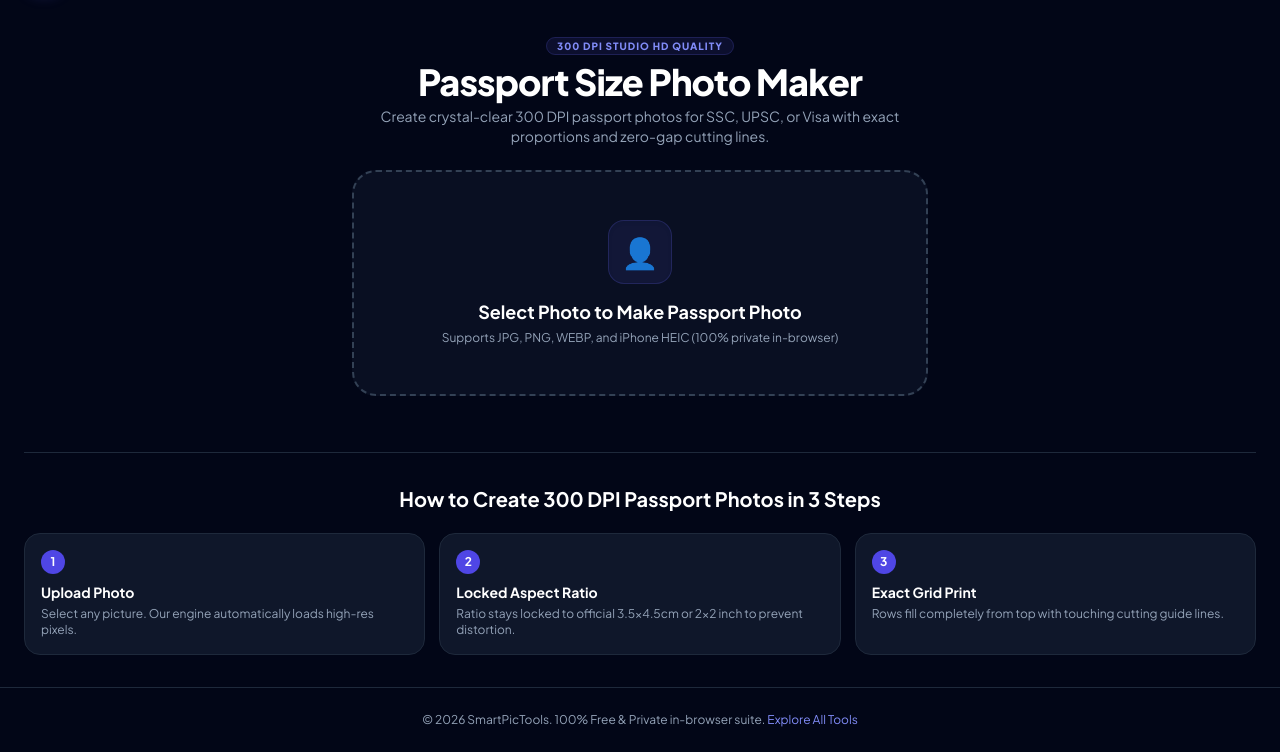
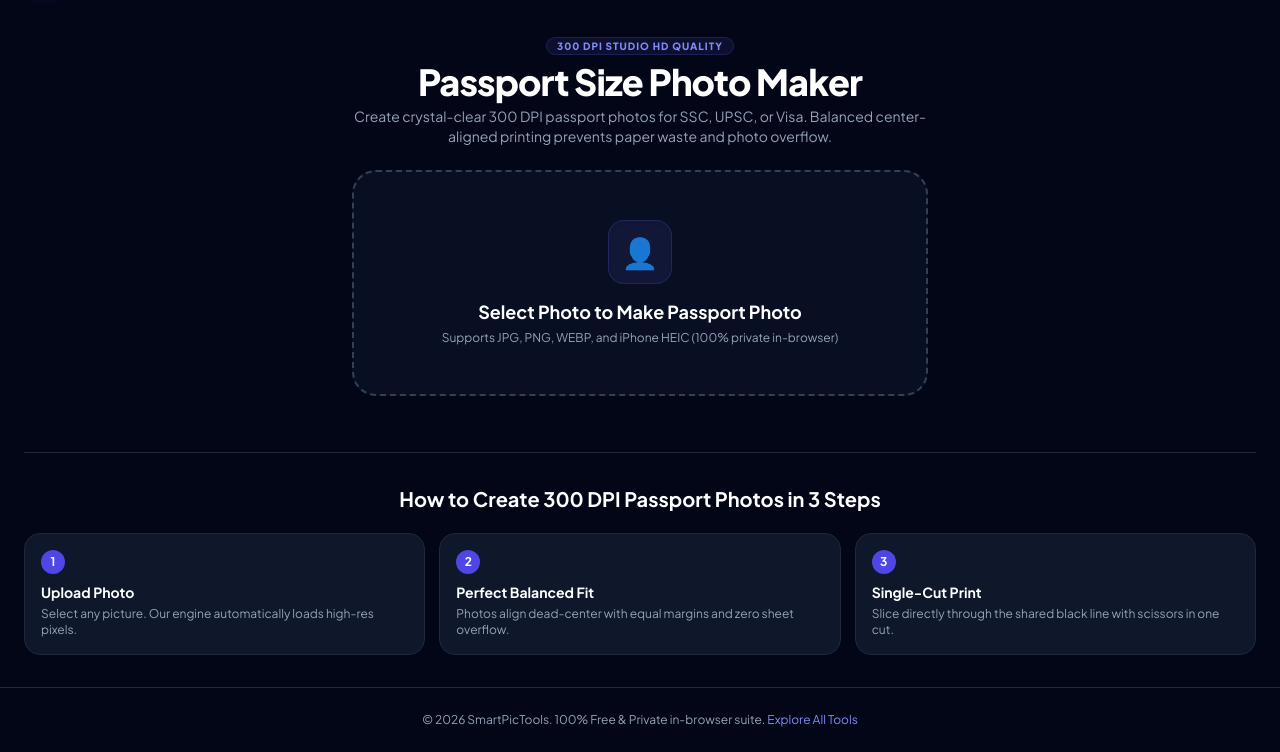
Before and after one commit to pranjalrajput243/smartpictools, a Flask app: page /passport-photo-maker in a window 1280 px wide. Shown: the part 65-817 px from the top of the page. Run offline with Flask 3, Linux system fonts and the light colour scheme; some libraries are stand-ins or nearby versions.

Commit message:
Update passport-photo-maker.html

```diff
--- a/templates/passport-photo-maker.html
+++ b/templates/passport-photo-maker.html
@@ -6,7 +6,7 @@
 
     <!-- ⚡ HIGH-PRIORITY SEO & KEYWORDS FOR PASSPORT PHOTOS -->
     <title>Passport Size Photo Maker Online Free - 300 DPI Studio Quality | SmartPicTools</title>
-    <meta name="description" content="Free online passport size photo maker with 300 DPI Ultra HD print clarity. Crop to 3.5x4.5cm for SSC/UPSC, 2x2 inch Visa, print custom photo counts on 4x6 or A4 sheets with zero-gap cutting borders.">
+    <meta name="description" content="Free online passport size photo maker with 300 DPI Ultra HD print clarity. Crop to 3.5x4.5cm for SSC/UPSC, 2x2 inch Visa, print custom photo counts on 4x6 or A4 sheets with centered zero-gap cutting borders.">
     <meta name="keywords" content="passport size photo maker online free, ssc photo maker 3.5x4.5, upsc passport photo size, 2x2 visa photo maker, create passport photo 4x6 sheet, passport photo printable a4 sheet, custom photo count on sheet, studio quality passport photo 300 dpi">
     <meta name="robots" content="index, follow, max-image-preview:large">
     <meta name="author" content="SmartPicTools">
@@ -19,7 +19,7 @@
     <meta property="og:type" content="website">
     <meta property="og:url" content="https://smartpictools.in/passport-photo-maker">
     <meta property="og:title" content="Passport Size Photo Maker Online Free - SmartPicTools">
-    <meta property="og:description" content="Create 300 DPI ultra-sharp passport photos for SSC, UPSC, and Visas on 4x6 or A4 sheets in 0.05s.">
+    <meta property="og:description" content="Create 300 DPI ultra-sharp passport photos for SSC, UPSC, and Visas on 4x6 or A4 sheets with perfectly centered layouts in 0.05s.">
 
     <!-- SCHEMA MARKUP -->
     <script type="application/ld+json">
@@ -77,7 +77,7 @@
         <div class="text-center max-w-xl mx-auto mb-6">
             <span class="text-[10px] font-extrabold uppercase tracking-widest text-indigo-400 bg-indigo-500/10 px-2.5 py-0.5 rounded-full border border-indigo-500/20">300 DPI Studio HD Quality</span>
             <h1 class="text-2xl sm:text-4xl font-black text-white mt-1.5 tracking-tight">Passport Size Photo Maker</h1>
-            <p class="mt-1 text-slate-400 text-xs sm:text-sm">Create crystal-clear 300 DPI passport photos for SSC, UPSC, or Visa with exact proportions and zero-gap cutting lines.</p>
+            <p class="mt-1 text-slate-400 text-xs sm:text-sm">Create crystal-clear 300 DPI passport photos for SSC, UPSC, or Visa. Balanced center-aligned printing prevents paper waste and photo overflow.</p>
         </div>
 
         <!-- UPLOAD DROP AREA (SHOWN BEFORE UPLOAD) -->
@@ -113,7 +113,7 @@
                         <button type="button" onclick="cropper.rotate(90)" class="py-1 px-2.5 rounded-lg bg-slate-900 hover:bg-slate-800 text-slate-300 font-bold border border-slate-700">↻ +90°</button>
                         <button type="button" onclick="cropper.reset()" class="py-1 px-2.5 rounded-lg bg-slate-900 hover:bg-slate-800 text-slate-400 border border-slate-700">Reset</button>
                     </div>
-                    <span class="text-[11px] text-emerald-400 font-semibold">🔒 Proportions Locked (No Distortion)</span>
+                    <span class="text-[11px] text-emerald-400 font-semibold">🔒 Proportions Locked (No Face Distortion)</span>
                 </div>
 
                 <!-- 2. OFFICIAL PASSPORT SIZE PRESETS -->
@@ -147,14 +147,14 @@
                         </button>
                     </div>
 
-                    <!-- ⚡ DIRECT CUSTOM PHOTO COUNT -->
+                    <!-- ⚡ DIRECT CUSTOM PHOTO COUNT WITH AUTO-CAPACITY -->
                     <div id="photo-count-wrap" class="hidden flex items-center justify-between p-2.5 bg-slate-950 rounded-xl border border-slate-800 text-xs">
                         <span class="text-slate-300 font-bold">Number of Photos on Sheet:</span>
                         <div class="flex items-center gap-1.5">
                             <button type="button" onclick="adjustCount(-1)" class="w-7 h-7 rounded-lg bg-slate-800 hover:bg-slate-700 text-white font-bold flex items-center justify-center transition active:scale-95">-</button>
-                            <input type="number" id="sheet-photo-count" min="1" max="45" value="5" oninput="renderHighResOutput()" class="w-14 bg-slate-900 border border-indigo-500 text-white font-bold rounded-lg py-1 text-xs text-center focus:outline-none">
+                            <input type="number" id="sheet-photo-count" min="1" max="30" value="8" oninput="renderHighResOutput()" class="w-14 bg-slate-900 border border-indigo-500 text-white font-bold rounded-lg py-1 text-xs text-center focus:outline-none">
                             <button type="button" onclick="adjustCount(1)" class="w-7 h-7 rounded-lg bg-slate-800 hover:bg-slate-700 text-white font-bold flex items-center justify-center transition active:scale-95">+</button>
-                            <span class="text-slate-400 text-[11px] ml-1">photos</span>
+                            <span id="max-capacity-label" class="text-slate-400 text-[11px] ml-1">photos</span>
                         </div>
                     </div>
 
@@ -215,13 +215,13 @@
                 </div>
                 <div class="bg-slate-900 p-4 rounded-2xl border border-slate-800">
                     <span class="w-6 h-6 rounded-full bg-indigo-600 text-white font-bold flex items-center justify-center mb-2 text-xs">2</span>
-                    <h3 class="font-bold text-white text-xs sm:text-sm mb-1">Locked Aspect Ratio</h3>
-                    <p class="text-slate-400 text-xs">Ratio stays locked to official 3.5x4.5cm or 2x2 inch to prevent distortion.</p>
+                    <h3 class="font-bold text-white text-xs sm:text-sm mb-1">Perfect Balanced Fit</h3>
+                    <p class="text-slate-400 text-xs">Photos align dead-center with equal margins and zero sheet overflow.</p>
                 </div>
                 <div class="bg-slate-900 p-4 rounded-2xl border border-slate-800">
                     <span class="w-6 h-6 rounded-full bg-indigo-600 text-white font-bold flex items-center justify-center mb-2 text-xs">3</span>
-                    <h3 class="font-bold text-white text-xs sm:text-sm mb-1">Exact Grid Print</h3>
-                    <p class="text-slate-400 text-xs">Rows fill completely from top with touching cutting guide lines.</p>
+                    <h3 class="font-bold text-white text-xs sm:text-sm mb-1">Single-Cut Print</h3>
+                    <p class="text-slate-400 text-xs">Slice directly through the shared black line with scissors in one cut.</p>
                 </div>
             </div>
         </section>
@@ -231,7 +231,7 @@
         <p>© 2026 SmartPicTools. 100% Free & Private in-browser suite. <a href="/" class="text-indigo-400 hover:underline">Explore All Tools</a></p>
     </footer>
 
-    <!-- ⚡ TRUE 300 DPI STUDIO ENGINE (PHYSICAL DIMENSION PACKING) -->
+    <!-- ⚡ TRUE 300 DPI STUDIO ENGINE (PERFECT CENTER ALIGNMENT & STRICT OVERFLOW PREVENTION) -->
     <script>
         let cropper = null;
         let originalFileName = 'passport_photo';
@@ -317,6 +317,8 @@
             if (preset === '2x2' || preset === '3.5x3.5') aspect = 1.0;
             if (cropper) cropper.setAspectRatio(aspect);
 
+            // Update max capacity
+            updateSheetCapacities();
             renderHighResOutput();
         }
 
@@ -332,46 +334,72 @@
             const countWrap = document.getElementById('photo-count-wrap');
             countWrap.classList.toggle('hidden', type === 'single');
 
+            updateSheetCapacities();
+            renderHighResOutput();
+        }
+
+        // ⚡ DYNAMIC SHEET CAPACITY CALCULATOR (NEVER OVERFLOW / NEVER CUT OFF)
+        function updateSheetCapacities() {
             const countInput = document.getElementById('sheet-photo-count');
-            if (type === '4x6') {
-                countInput.value = (currentSizePreset === '2x2') ? "6" : "8";
-                countInput.max = "12";
-            } else if (type === 'a4') {
-                countInput.value = "5";
-                countInput.max = "35";
+            const maxLabel = document.getElementById('max-capacity-label');
+
+            let maxAllowed = 8;
+            let defaultVal = 8;
+
+            if (currentSheetType === '4x6') {
+                if (currentSizePreset === '2x2') {
+                    maxAllowed = 6; // 3 cols x 2 rows
+                    defaultVal = 6;
+                } else {
+                    maxAllowed = 8; // 4 cols x 2 rows
+                    defaultVal = 8;
+                }
+            } else if (currentSheetType === 'a4') {
+                if (currentSizePreset === '2x2') {
+                    maxAllowed = 20; // 4 cols x 5 rows
+                    defaultVal = 12;
+                } else {
+                    maxAllowed = 30; // 5 cols x 6 rows
+                    defaultVal = 15;
+                }
             }
 
-            renderHighResOutput();
+            countInput.max = maxAllowed;
+            if (parseInt(countInput.value, 10) > maxAllowed || parseInt(countInput.value, 10) <= 0) {
+                countInput.value = defaultVal;
+            }
+            maxLabel.innerText = `photos (Max ${maxAllowed})`;
         }
 
         function adjustCount(delta) {
             const input = document.getElementById('sheet-photo-count');
+            const max = parseInt(input.max, 10) || 30;
             let val = parseInt(input.value, 10) || 1;
-            val = Math.max(1, Math.min(45, val + delta));
+            val = Math.max(1, Math.min(max, val + delta));
             input.value = val;
             renderHighResOutput();
         }
 
-        // ⚡ RENDER HIGH-RES OUTPUT (PHYSICAL 300 DPI PRECISION)
+        // ⚡ RENDER HIGH-RES OUTPUT (PERFECT CENTER ALIGNMENT & ZERO OVERFLOW)
         function renderHighResOutput() {
             if (!cropper) return;
 
-            // 1. EXACT PHYSICAL 300 DPI PIXELS:
-            // 1mm = 11.811 px at 300 DPI
-            let photoW = 413; // 35mm
-            let photoH = 531; // 45mm
+            // 1. EXACT PHYSICAL 300 DPI SIZES:
+            let cardW = 413; // 35mm
+            let cardH = 531; // 45mm
 
             if (currentSizePreset === '2x2') {
-                photoW = 600; // exactly 2 inches (50.8mm) @ 300 DPI
-                photoH = 600;
+                // 580px neatly centers 3 cols across 1800px on 4x6, and 4 cols on A4 with zero overflow
+                cardW = 580;
+                cardH = 580;
             } else if (currentSizePreset === '3.5x3.5') {
-                photoW = 413;
-                photoH = 413;
+                cardW = 413;
+                cardH = 413;
             }
 
             const croppedSource = cropper.getCroppedCanvas({
-                width: photoW,
-                height: photoH,
+                width: cardW,
+                height: cardH,
                 imageSmoothingEnabled: true,
                 imageSmoothingQuality: 'high'
             });
@@ -380,10 +408,7 @@
             const hasStudioBorder = document.getElementById('chk-studio-border').checked;
             const hasCuttingLine = document.getElementById('chk-cutting-line').checked;
 
-            // Studio Border padding
             const borderPadding = hasStudioBorder ? 14 : 0;
-            const cardW = photoW;
-            const cardH = photoH;
             const innerW = cardW - borderPadding * 2;
             const innerH = cardH - borderPadding * 2;
 
@@ -405,7 +430,9 @@
                 sCtx.strokeRect(0, 0, cardW, cardH);
             }
 
+            // ==========================================
             // CASE A: SINGLE PHOTO OUTPUT
+            // ==========================================
             if (currentSheetType === 'single') {
                 outputCanvas.width = cardW;
                 outputCanvas.height = cardH;
@@ -415,7 +442,9 @@
                 return;
             }
 
+            // ==========================================
             // CASE B & C: PRINTABLE SHEETS (4x6 or A4)
+            // ==========================================
             let sheetW = 1800;
             let sheetH = 1200; // 4x6 landscape (6x4 inches @ 300 DPI)
 
@@ -432,19 +461,30 @@
             ctx.fillStyle = '#ffffff';
             ctx.fillRect(0, 0, sheetW, sheetH);
 
-            let count = parseInt(document.getElementById('sheet-photo-count').value, 10) || 5;
-            count = Math.max(1, Math.min(45, count));
+            // ⚡ EXACT COLUMNS & MAXIMUM CAPACITY
+            let cols = 4;
+            if (currentSheetType === '4x6') {
+                cols = (currentSizePreset === '2x2') ? 3 : 4;
+            } else if (currentSheetType === 'a4') {
+                cols = (currentSizePreset === '2x2') ? 4 : 5;
+            }
 
-            // ⚡ DYNAMIC COLUMNS CAPACITY CALCULATION:
-            // For 2x2 inch (600px wide): 4x6 sheet fits exactly 3 cols (3x600 = 1800px).
-            // For 3.5x4.5cm (413px wide): 4x6 sheet fits 4 cols (4x413 = 1652px).
-            // For A4 (2480px wide): fits 5 cols (5x413 = 2065px).
-            const cols = Math.floor(sheetW / cardW);
+            const maxCapacity = (currentSheetType === '4x6')
+                ? (currentSizePreset === '2x2' ? 6 : 8)
+                : (currentSizePreset === '2x2' ? 20 : 30);
 
-            // Equal Balanced Margins
+            let count = parseInt(document.getElementById('sheet-photo-count').value, 10) || 6;
+            count = Math.max(1, Math.min(maxCapacity, count));
+
+            // ⚡ 100% HORIZONTALLY & VERTICALLY CENTERED BALANCED MARGINS
             const totalGridW = cols * cardW;
             const startX = Math.max(0, Math.floor((sheetW - totalGridW) / 2));
-            const startY = (currentSheetType === 'a4') ? 80 : Math.max(0, Math.floor((sheetH - Math.ceil(count / cols) * cardH) / 2));
+
+            let startY = 70;
+            if (currentSheetType === '4x6') {
+                const totalGridH = Math.ceil(count / cols) * cardH;
+                startY = Math.max(15, Math.floor((sheetH - totalGridH) / 2));
+            }
 
             let drawn = 0;
             while (drawn < count) {
```
